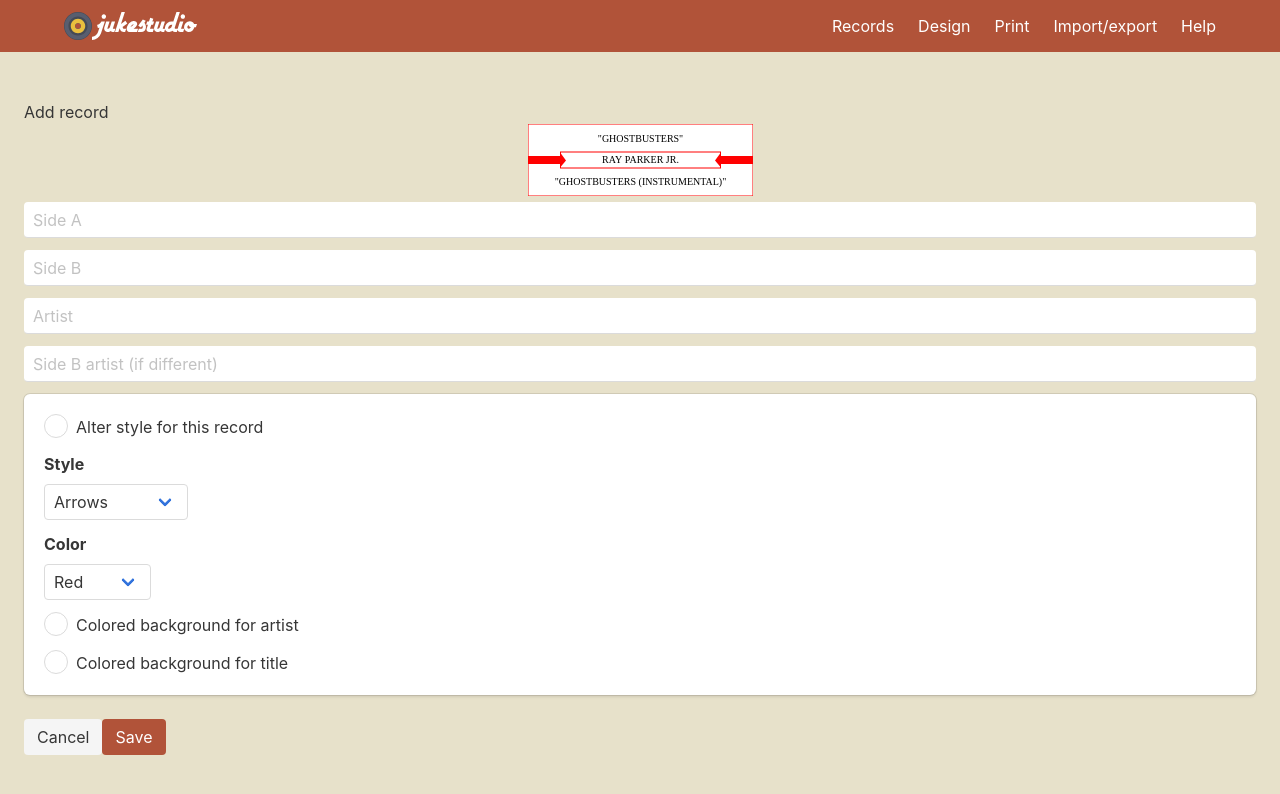
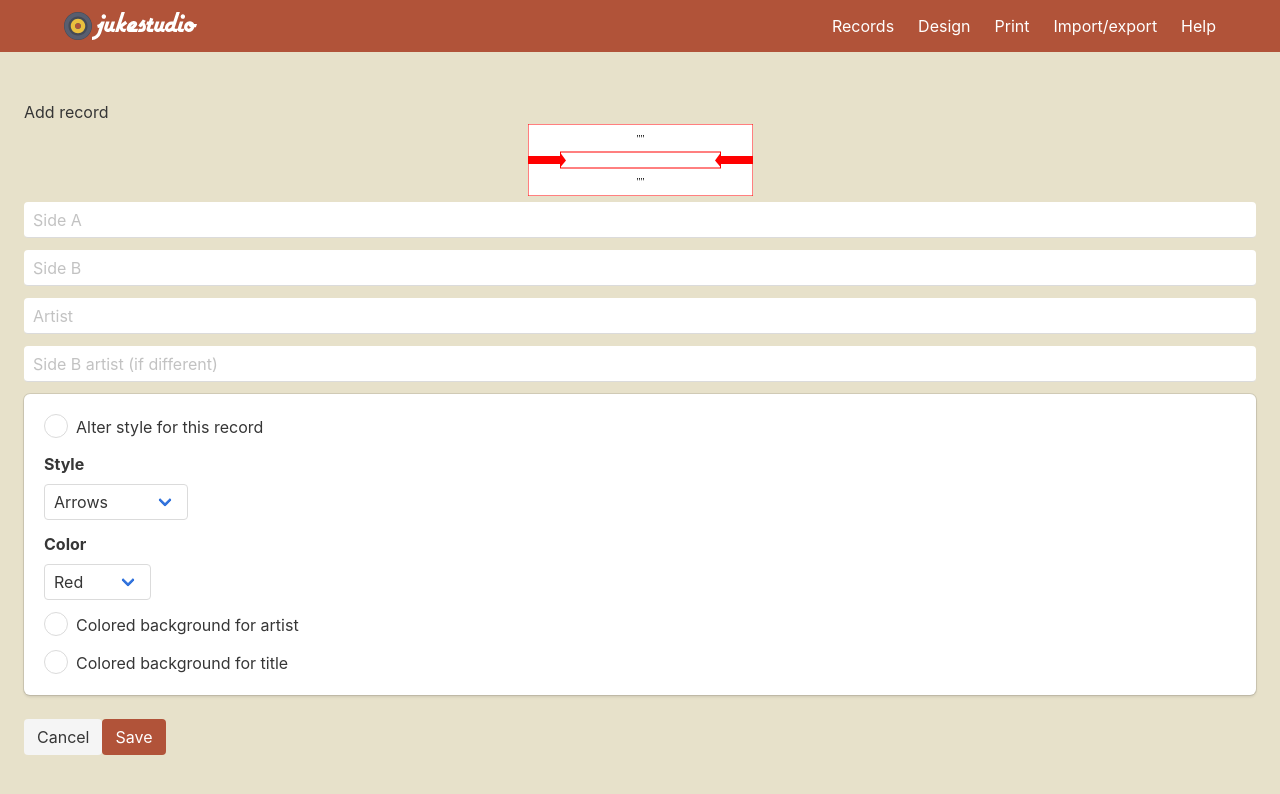
Before and after one commit to gilphilbert/jukestudio, a Vue app: page /new in a window 1280 px wide. Shown: the top 794 px of the page. Built offline with nearby package versions, Linux system fonts and the light colour scheme.

Commit message:
preview working

```diff
--- a/src/components/LabelPreview.vue
+++ b/src/components/LabelPreview.vue
@@ -7,13 +7,38 @@
 
 export default {
   name: 'LabelPreview',
-  props: [ 'sidea', 'sideb', 'artist', 'artistb', 'style', 'font', 'color', 'fillartist', 'filltitle', 'quotes' ],
+  props: [ 'aside', 'bside', 'artist', 'artistb', 'style', 'font', 'color', 'fillartist', 'filltitle', 'quotes' ],
+  inject:['StyleDefines'],
   data: () => {
     return {
       context: null
     }
   },
   methods: {
+    stringBreaker: function (txt) {
+      /*
+      let _width = this.context.measureText(txt).width
+      if (_width > (225 - (style.margins * 2))) {
+        var x = str.split(" ");
+        ts.innerText = '';
+        var i = 0;
+        for (i = 0; i < x.length; i++) {
+          ts.innerText=ts.innerText+(((i>0)?' ':'')+x[i]);
+          if(ts.offsetWidth>(225-(style.margins*2))) {
+            i=i-1;
+            break;
+          }
+        }
+        tt=[x.splice(i).join(" ")];
+        x=x.join(" ");
+        tt.unshift(x);
+        str=tt;
+      }
+      //ts.remove();
+      return str;
+      */
+      console.log(txt)
+    },
     paintLabel: function () {
       this.context.clearRect(0, 0, this.$refs['label'].width, this.$refs['label'].height)
       this.paintBox()
@@ -35,6 +60,7 @@
           break
       }
       this.paintText()
+      console.log(this.StyleDefines.styles[this.style])
     },
     paintBox: function () {
       //background
@@ -189,11 +215,32 @@
       this.context.font = '10px Retro'
       this.context.textAlign = 'center'
       this.context.textBaseline = 'middle';
-      this.context.fillText('"GHOSTBUSTERS"', 112.5, 15)
 
-      this.context.fillText('RAY PARKER JR.', 112.5, 36)
+      let _aside = this.aside
+      let _bside = this.bside
+      let _artist = this.artist
+      let _artistb = this.artistb
 
-      this.context.fillText('"GHOSTBUSTERS (INSTRUMENTAL)"', 112.5, 58)
+      let _t = true
+      if (_t === true) {
+        _aside = _aside.toUpperCase()
+        _bside = _bside.toUpperCase()
+        _artist = _artist.toUpperCase()
+        _artistb = _artistb.toUpperCase()
+      }
+      if (_t === true) {
+        _aside = '"' + _aside + '"'
+        _bside = '"' + _bside + '"'
+      }
+      if (_artistb !== '') {
+        _artist += ' / ' + _artistb
+      }
+
+      this.context.fillText(_aside, 112.5, 15)
+
+      this.context.fillText(_artist, 112.5, 36)
+
+      this.context.fillText(_bside, 112.5, 58)
     }
   },
   watch: {
@@ -207,6 +254,18 @@
       this.paintLabel()
     },
     filltitle() {
+      this.paintLabel()
+    },
+    aside() {
+      this.paintLabel()
+    },
+    bside() {
+      this.paintLabel()
+    },
+    artist() {
+      this.paintLabel()
+    },
+    artistb() {
       this.paintLabel()
     }
   },
--- a/src/main.js
+++ b/src/main.js
@@ -2,4 +2,9 @@
 import App from './App.vue'
 import router from './router'
 
-createApp(App).use(router).mount('#app')
+import StyleDefines from './assets/StyleDefines.json'
+
+const app = createApp(App)
+app.use(router)
+app.provide('StyleDefines', StyleDefines)
+app.mount('#app')
--- a/src/views/NewRecord.vue
+++ b/src/views/NewRecord.vue
@@ -2,26 +2,26 @@
   <section class="section">
     <span class="title-text">Add record</span>
     <p class="is-center">
-      <LabelPreview :style="style" :color="color" :fillartist="fillartist" :filltitle="filltitle" />
+      <LabelPreview :aside="aside" :bside="bside" :artist="artist" :artistb="artistb" :style="style" :color="color" :fillartist="fillartist" :filltitle="filltitle" />
     </p>
     <div class="field">
       <div class="control">
-        <input class="input" type="text" placeholder="Side A" v-bind="aside">
+        <input class="input" type="text" placeholder="Side A" v-model="aside">
       </div>
     </div>
     <div class="field">
       <div class="control">
-        <input class="input" type="text" placeholder="Side B" v-bind="bside">
+        <input class="input" type="text" placeholder="Side B" v-model="bside">
       </div>
     </div>
     <div class="field">
       <div class="control">
-        <input class="input" type="text" placeholder="Artist" v-bind="artist">
+        <input class="input" type="text" placeholder="Artist" v-model="artist">
       </div>
     </div>
     <div class="field">
       <div class="control">
-        <input class="input" type="text" placeholder="Side B artist (if different)" v-bind="artistb">
+        <input class="input" type="text" placeholder="Side B artist (if different)" v-model="artistb">
       </div>
     </div>
     <div class="box" id="style-override">
```
Also changed, not shown: 1 other file (tests, documents, lock files or other folders).
